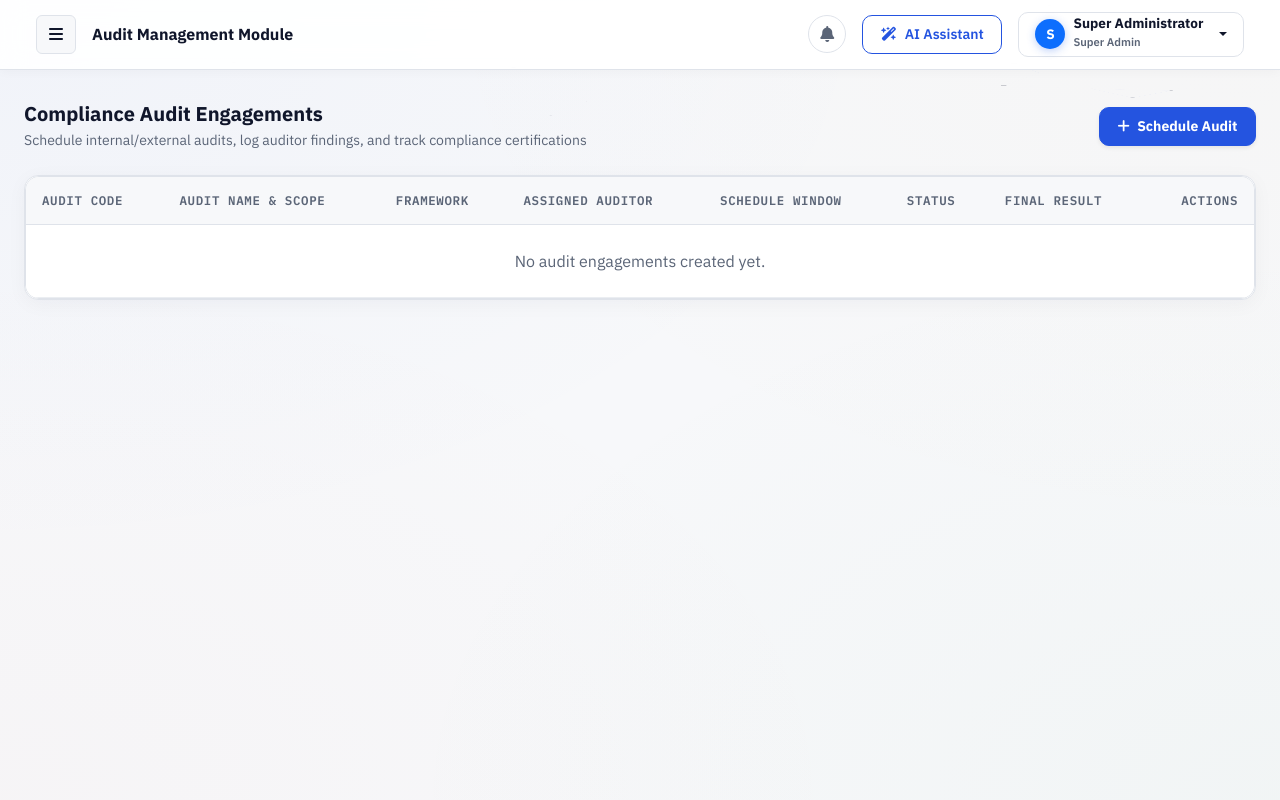
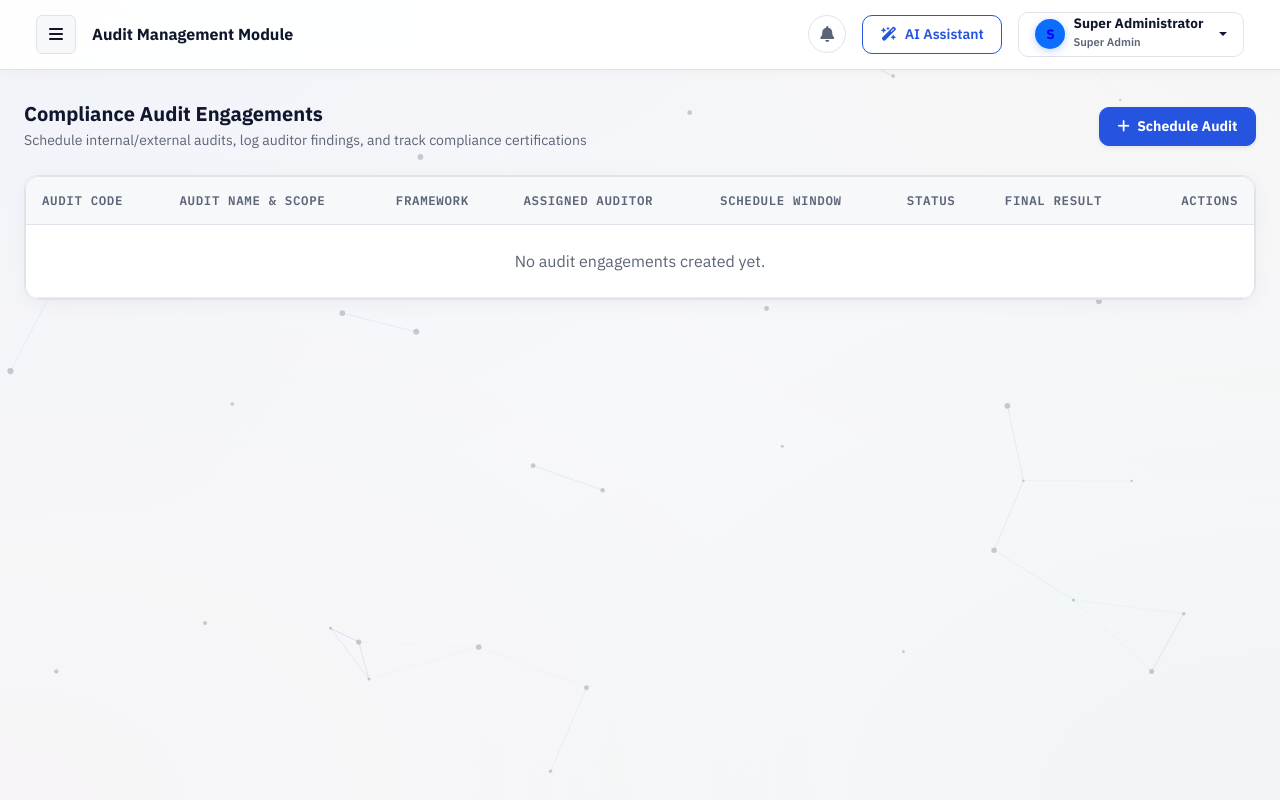
Before and after one commit to rj033065-hub/security-compliance-management, a Flask app: page /audits in a window 1280 px wide. Run offline with Flask 3, Linux system fonts and the light colour scheme; a user stored in the database is signed in.

Commit message:
commit changes

```diff
--- a/static/css/custom.css
+++ b/static/css/custom.css
@@ -111,8 +111,9 @@ table td .fw-bold,
     color: var(--accent) !important;
 }
 
+
 .text-white {
-    color: #ffffff !important;
+    color: #0202fb !important;
 }
 
 /* ─── Layout Wrapper ───────────────────────── */
--- a/static/js/theme-animation.js
+++ b/static/js/theme-animation.js
@@ -70,9 +70,14 @@
 
         resize() {
             if (!this.canvas) return;
-            const parent = this.canvas.parentElement || document.body;
-            this.width = this.canvas.width = parent.clientWidth || window.innerWidth;
-            this.height = this.canvas.height = parent.clientHeight || window.innerHeight;
+            if (this.canvas.style.position === "fixed" || this.canvas.id === "dashboardMeshCanvas") {
+                this.width = this.canvas.width = window.innerWidth;
+                this.height = this.canvas.height = window.innerHeight;
+            } else {
+                const parent = this.canvas.parentElement || document.body;
+                this.width = this.canvas.width = parent.clientWidth || window.innerWidth;
+                this.height = this.canvas.height = parent.clientHeight || window.innerHeight;
+            }
         }
 
         createNodes() {
@@ -503,6 +508,16 @@
             new MeshBackground("meshCanvas", { nodeCount: 65, maxDistance: 130 });
         }
 
+        if (document.getElementById("dashboardMeshCanvas")) {
+            new MeshBackground("dashboardMeshCanvas", {
+                nodeCount: 38,
+                maxDistance: 135,
+                speed: 0.35,
+                nodeColor: "rgba(16, 22, 43, 0.40)",
+                lineColor: "rgba(36, 84, 224, 0.14)"
+            });
+        }
+
         if (document.getElementById("dashHeaderMesh")) {
             new MeshBackground("dashHeaderMesh", { nodeCount: 25, maxDistance: 100, speed: 0.25 });
         }
--- a/templates/layout/base.html
+++ b/templates/layout/base.html
@@ -21,8 +21,9 @@
 <body>
 <div id="wrapper">
 
-    <!-- Subtler Header Mesh Canvas for Dashboard -->
-    <canvas id="dashHeaderMesh" style="position: absolute; top:0; left:0; width:100%; height:120px; pointer-events:none; z-index:0; opacity:0.3;"></canvas>
+    <!-- Shared Persistent Dashboard Background: Mouse-Reactive Mesh Canvas & Scan-Line Sweep -->
+    <canvas id="dashboardMeshCanvas" data-nodes="38" style="position: fixed; top: 0; left: 0; width: 100vw; height: 100vh; pointer-events: none; z-index: -1; opacity: 0.5;"></canvas>
+    <div class="dashboard-scanline-overlay"></div>
 
     <!-- Sidebar Backdrop Overlay -->
     <div id="sidebarOverlay"></div>
```
